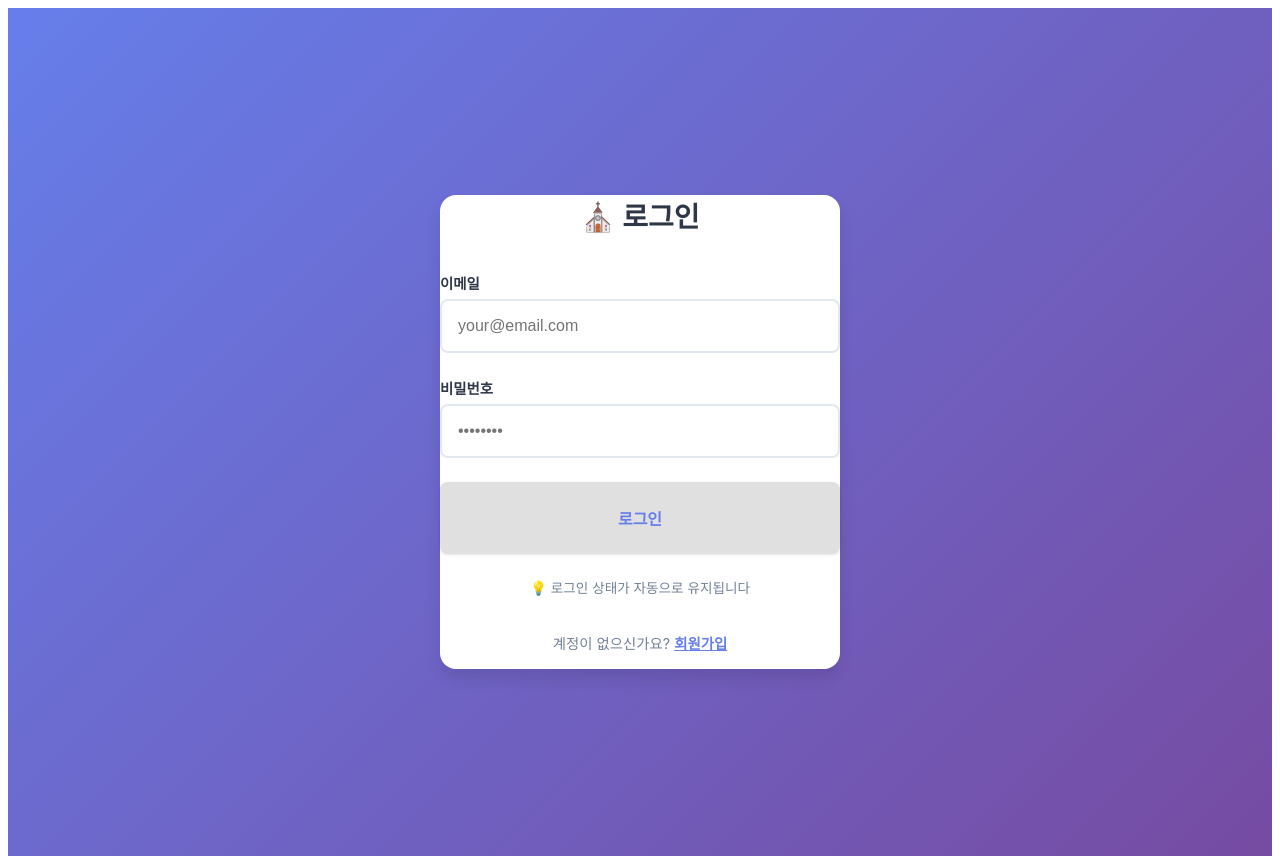
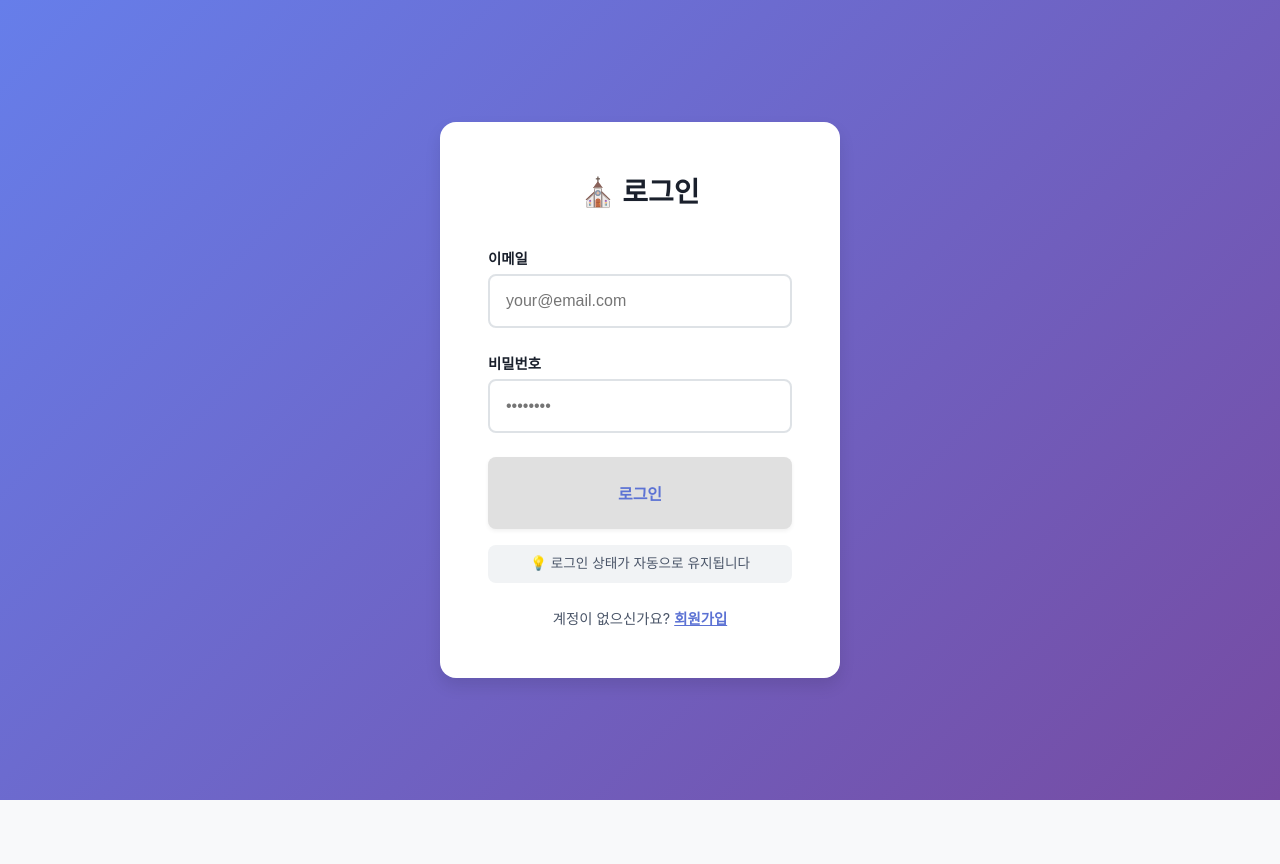
Before and after one commit to leejaeyoung-cpu/sore, a React (Vite) app: page / in a window 1280 px wide. After the commit the page ends 800 px from the top, so only its background shows below. Built offline with nearby package versions, Linux system fonts and the light colour scheme; no server answers.

Commit message:
feat: 포토샵 퀄리티 UI 업그레이드 - 색상 10% 차분하게 조정

```diff
--- a/src/index.css
+++ b/src/index.css
@@ -1,43 +1,135 @@
-/* Design System - Colors */
+/* ========================================
+   프리미엄 디자인 시스템 v2.0
+   색상 10% 낮춤, 포토샵 퀄리티
+   ======================================== */
 :root {
-  --primary: #667eea;
-  --primary-dark: #5568d3;
-  --secondary: #4facfe;
-  --success: #43e795;
-  --gold: #ffd700;
+  /* Primary Colors - 10% 더 차분하게 */
+  --primary: #5c72d4;
+  --primary-dark: #4a5eb8;
+  --primary-light: #7a8ee0;
+  --secondary: #4599e8;
+  --success: #3dd688;
+  --gold: #e6c200;
 
-  --purple-gradient: linear-gradient(135deg, #667eea 0%, #764ba2 100%);
-  --blue-gradient: linear-gradient(135deg, #4facfe 0%, #00f2fe 100%);
-  --green-gradient: linear-gradient(135deg, #43e794 0%, #38f9d7 100%);
-  --gold-gradient: linear-gradient(135deg, #ffd700 0%, #ffed4e 100%);
+  /* 고급 그라데이션 */
+  --purple-gradient: linear-gradient(135deg, #5c72d4 0%, #6b4392 100%);
+  --blue-gradient: linear-gradient(135deg, #4599e8 0%, #00dae6 100%);
+  --green-gradient: linear-gradient(135deg, #3dd688 0%, #32e3c3 100%);
+  --gold-gradient: linear-gradient(135deg, #e6c200 0%, #e6d646 100%);
 
-  --text-primary: #2d3748;
-  --text-secondary: #718096;
+  /* 텍스트 컬러 - 더 부드럽게 */
+  --text-primary: #1a202c;
+  --text-secondary: #4a5568;
+  --text-tertiary: #718096;
+  --text-disabled: #a0aec0;
+
+  /* 배경 컬러 - 프리미엄 느낌 */
   --bg: #ffffff;
-  --bg-secondary: #f7fafc;
-  --border: #e2e8f0;
+  --bg-secondary: #f8f9fa;
+  --bg-tertiary: #e9ecef;
+  --bg-hover: #f1f3f5;
+  --border: #dee2e6;
+  --border-light: #e9ecef;
 
-  --shadow-sm: 0 1px 3px rgba(0, 0, 0, 0.1);
-  --shadow-md: 0 4px 6px rgba(0, 0, 0, 0.1);
-  --shadow-lg: 0 10px 15px rgba(0, 0, 0, 0.1);
-  --shadow-card: 0 4px 12px rgba(102, 126, 234, 0.15);
+  /* 프리미엄 그림자 */
+  --shadow-xs: 0 1px 2px rgba(0, 0, 0, 0.04);
+  --shadow-sm: 0 2px 4px rgba(0, 0, 0, 0.06);
+  --shadow-md: 0 4px 8px rgba(0, 0, 0, 0.08);
+  --shadow-lg: 0 8px 16px rgba(0, 0, 0, 0.1);
+  --shadow-xl: 0 12px 24px rgba(0, 0, 0, 0.12);
+  --shadow-card: 0 2px 8px rgba(92, 114, 212, 0.12);
+  --shadow-hover: 0 8px 20px rgba(92, 114, 212, 0.15);
 
+  /* 간격 - 8px 시스템 */
   --space-xs: 4px;
   --space-sm: 8px;
   --space-md: 16px;
   --space-lg: 24px;
   --space-xl: 32px;
+  --space-2xl: 48px;
+  --space-3xl: 64px;
 
-  --radius-sm: 4px;
+  /* 모서리 - 더 부드럽게 */
+  --radius-xs: 4px;
+  --radius-sm: 6px;
   --radius-md: 8px;
   --radius-lg: 12px;
   --radius-xl: 16px;
+  --radius-2xl: 20px;
   --radius-full: 9999px;
+
+  /* 타이포그래피 */
+  --font-heading: -apple-system, BlinkMacSystemFont, 'Segoe UI', 'Malgun Gothic', sans-serif;
+  --font-body: -apple-system, BlinkMacSystemFont, 'Segoe UI', 'Malgun Gothic', sans-serif;
+
+  --text-xs: 0.75rem;
+  --text-sm: 0.875rem;
+  --text-base: 1rem;
+  --text-lg: 1.125rem;
+  --text-xl: 1.25rem;
+  --text-2xl: 1.5rem;
+  --text-3xl: 1.875rem;
+
+  --font-light: 300;
+  --font-normal: 400;
+  --font-medium: 500;
+  --font-semibold: 600;
+  --font-bold: 700;
+
+  /* Z-index */
+  --z-base: 1;
+  --z-dropdown: 10;
+  --z-sticky: 50;
+  --z-fixed: 100;
+  --z-modal: 1000;
+}
+
+/* ========================================
+   글로벌 스타일 개선
+   ======================================== */
+* {
+  box-sizing: border-box;
+  margin: 0;
+  padding: 0;
 }
 
 body {
-  font-family: -apple-system, BlinkMacSystemFont, 'Segoe UI', sans-serif;
+  font-family: var(--font-body);
   color: var(--text-primary);
-  background: var(--bg);
+  background: var(--bg-secondary);
   line-height: 1.6;
+  -webkit-font-smoothing: antialiased;
+  -moz-osx-font-smoothing: grayscale;
+  font-weight: var(--font-normal);
 }
+
+/* 고급 스크롤바 */
+::-webkit-scrollbar {
+  width: 6px;
+  height: 6px;
+}
+
+::-webkit-scrollbar-track {
+  background: var(--bg-secondary);
+}
+
+::-webkit-scrollbar-thumb {
+  background: var(--border);
+  border-radius: var(--radius-full);
+}
+
+::-webkit-scrollbar-thumb:hover {
+  background: var(--text-tertiary);
+}
+
+/* 선택 영역 스타일 */
+::selection {
+  background: rgba(92, 114, 212, 0.2);
+  color: var(--text-primary);
+}
+
+/* 포커스 스타일 */
+:focus-visible {
+  outline: 2px solid var(--primary);
+  outline-offset: 2px;
+}
```
